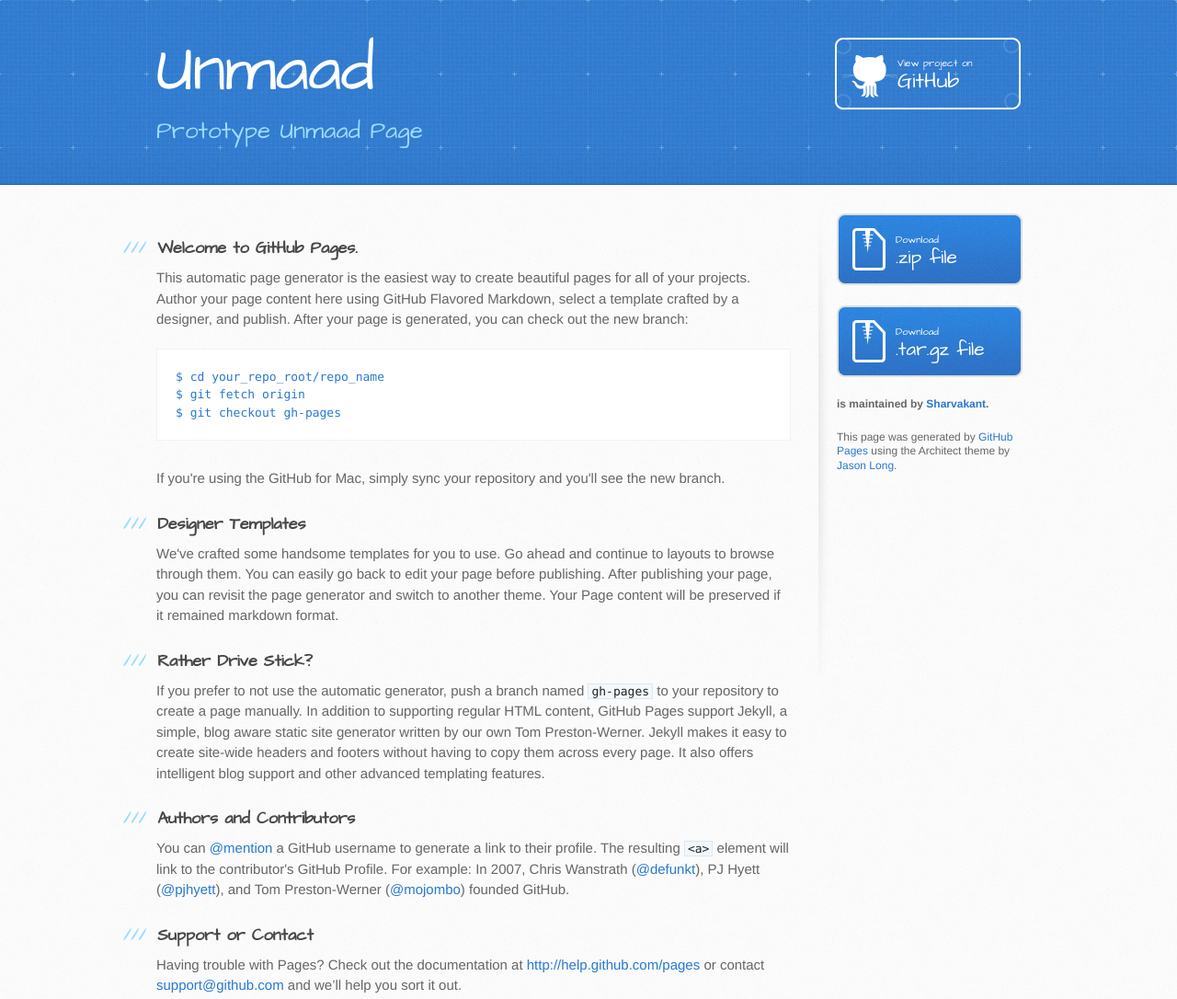
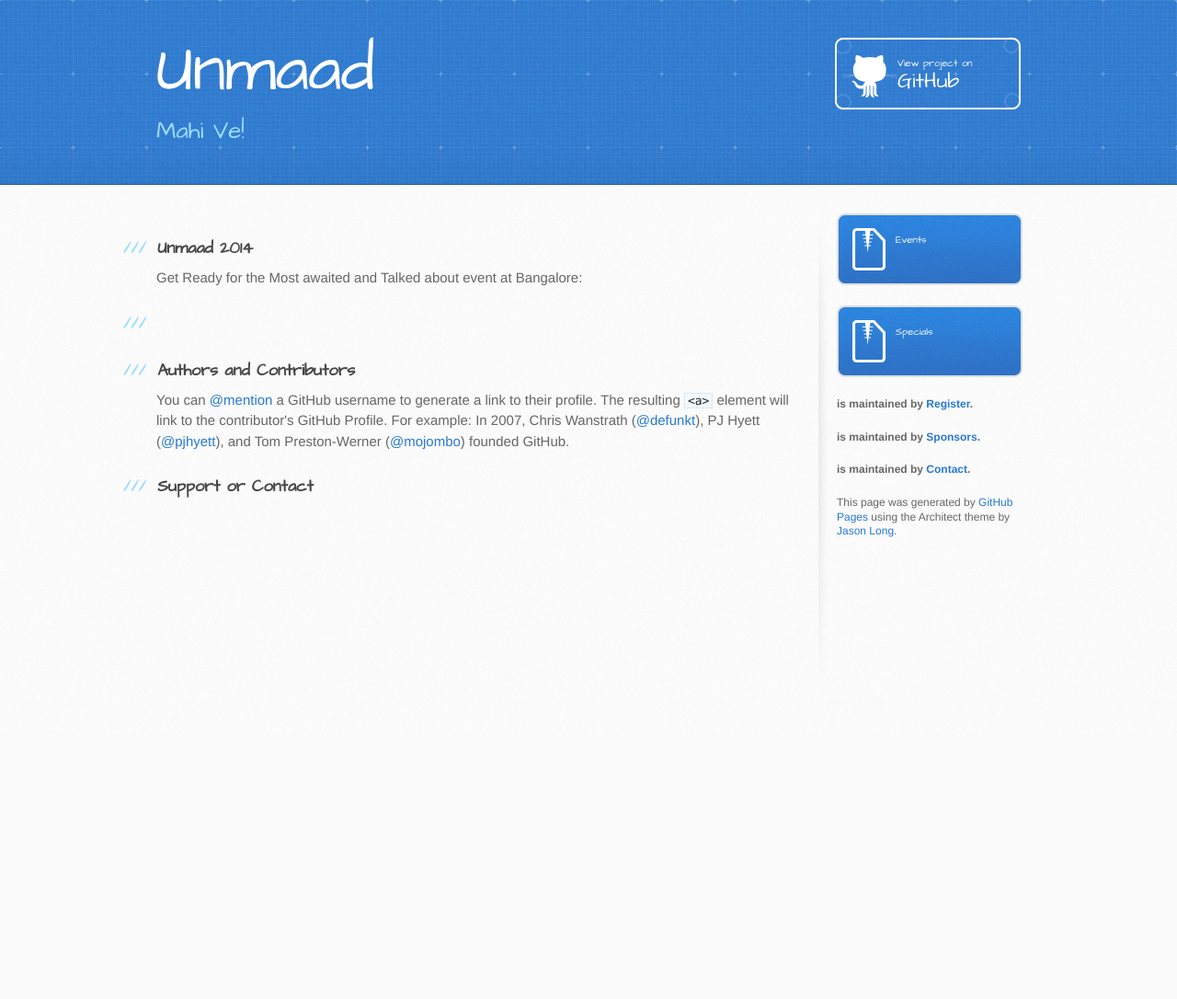
Before and after one commit to Sharvakant/Unmaad, a plain HTML site: page index.html in a window 1280 px wide. Shown: the whole page at 92% size. After the commit the page ends 800 px from the top, so only its background shows below. Drawn offline with Linux system fonts and the light colour scheme.

Commit message:
Update index.html

```diff
--- a/index.html
+++ b/index.html
@@ -13,14 +13,14 @@
     <script src="//html5shiv.googlecode.com/svn/trunk/html5.js"></script>
     <![endif]-->
 
-    <title>Unmaad by Sharvakant</title>
+    <title>Unmaad 2014</title>
   </head>
 
   <body>
     <header>
       <div class="inner">
         <h1>Unmaad</h1>
-        <h2>Prototype Unmaad Page</h2>
+        <h2>Mahi Ve!</h2>
         <a href="https://github.com/Sharvakant/Unmaad" class="button"><small>View project on</small>GitHub</a>
       </div>
     </header>
@@ -29,26 +29,15 @@
       <div class="inner clearfix">
         <section id="main-content">
           <h3>
-<a name="welcome-to-github-pages" class="anchor" href="#welcome-to-github-pages"><span class="octicon octicon-link"></span></a>Welcome to GitHub Pages.</h3>
+<a name="welcome-to-github-pages" class="anchor" href="#welcome-to-github-pages"><span class="octicon octicon-link"></span></a>Unmaad 2014</h3>
 
-<p>This automatic page generator is the easiest way to create beautiful pages for all of your projects. Author your page content here using GitHub Flavored Markdown, select a template crafted by a designer, and publish. After your page is generated, you can check out the new branch:</p>
+<p>Get Ready for the Most awaited and Talked about event at Bangalore:</p>
 
-<pre><code>$ cd your_repo_root/repo_name
-$ git fetch origin
-$ git checkout gh-pages
-</code></pre>
 
-<p>If you're using the GitHub for Mac, simply sync your repository and you'll see the new branch.</p>
 
 <h3>
-<a name="designer-templates" class="anchor" href="#designer-templates"><span class="octicon octicon-link"></span></a>Designer Templates</h3>
 
-<p>We've crafted some handsome templates for you to use. Go ahead and continue to layouts to browse through them. You can easily go back to edit your page before publishing. After publishing your page, you can revisit the page generator and switch to another theme. Your Page content will be preserved if it remained markdown format.</p>
 
-<h3>
-<a name="rather-drive-stick" class="anchor" href="#rather-drive-stick"><span class="octicon octicon-link"></span></a>Rather Drive Stick?</h3>
-
-<p>If you prefer to not use the automatic generator, push a branch named <code>gh-pages</code> to your repository to create a page manually. In addition to supporting regular HTML content, GitHub Pages support Jekyll, a simple, blog aware static site generator written by our own Tom Preston-Werner. Jekyll makes it easy to create site-wide headers and footers without having to copy them across every page. It also offers intelligent blog support and other advanced templating features.</p>
 
 <h3>
 <a name="authors-and-contributors" class="anchor" href="#authors-and-contributors"><span class="octicon octicon-link"></span></a>Authors and Contributors</h3>
@@ -58,20 +47,26 @@ $ git checkout gh-pages
 <h3>
 <a name="support-or-contact" class="anchor" href="#support-or-contact"><span class="octicon octicon-link"></span></a>Support or Contact</h3>
 
-<p>Having trouble with Pages? Check out the documentation at <a href="http://help.github.com/pages">http://help.github.com/pages</a> or contact <a href="mailto:support@github.com">support@github.com</a> and we’ll help you sort it out.</p>
+
         </section>
 
         <aside id="sidebar">
           <a href="https://github.com/Sharvakant/Unmaad/zipball/master" class="button">
-            <small>Download</small>
-            .zip file
+            <small>Events</small>
+
           </a>
           <a href="https://github.com/Sharvakant/Unmaad/tarball/master" class="button">
-            <small>Download</small>
-            .tar.gz file
+            <small>Specials</small>
+
           </a>
 
-          <p class="repo-owner"><a href="https://github.com/Sharvakant/Unmaad"></a> is maintained by <a href="https://github.com/Sharvakant">Sharvakant</a>.</p>
+          <p class="repo-owner"><a href="https://github.com/Sharvakant/Unmaad"></a> is maintained by <a href="https://github.com/Sharvakant">Register</a>.</p>
+
+           </a>
+
+          <p class="repo-owner"><a href="https://github.com/Sharvakant/Unmaad"></a> is maintained by <a href="https://github.com/Sharvakant">Sponsors</a>.</p>
+
+          <p class="repo-owner"><a href="https://github.com/Sharvakant/Unmaad"></a> is maintained by <a href="https://github.com/Sharvakant">Contact</a>.</p>
 
           <p>This page was generated by <a href="https://pages.github.com">GitHub Pages</a> using the Architect theme by <a href="https://twitter.com/jasonlong">Jason Long</a>.</p>
         </aside>
```
